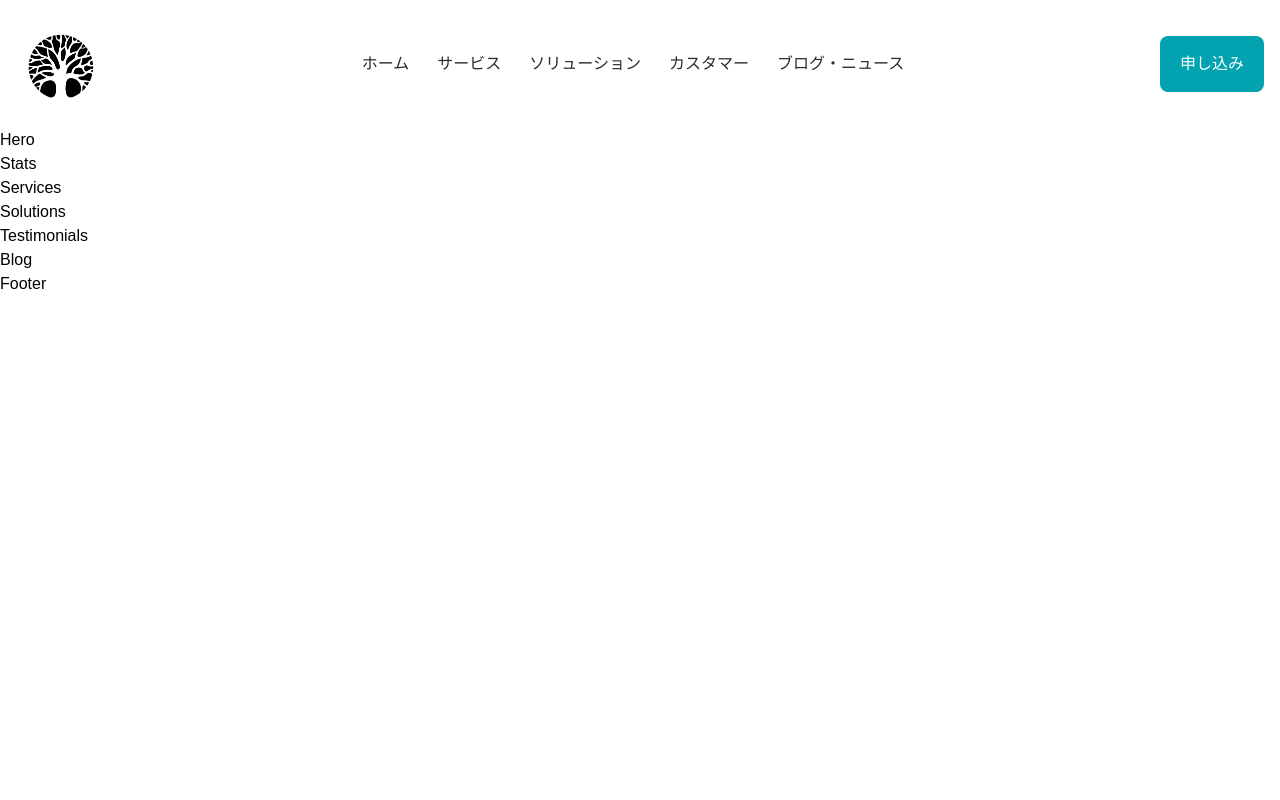
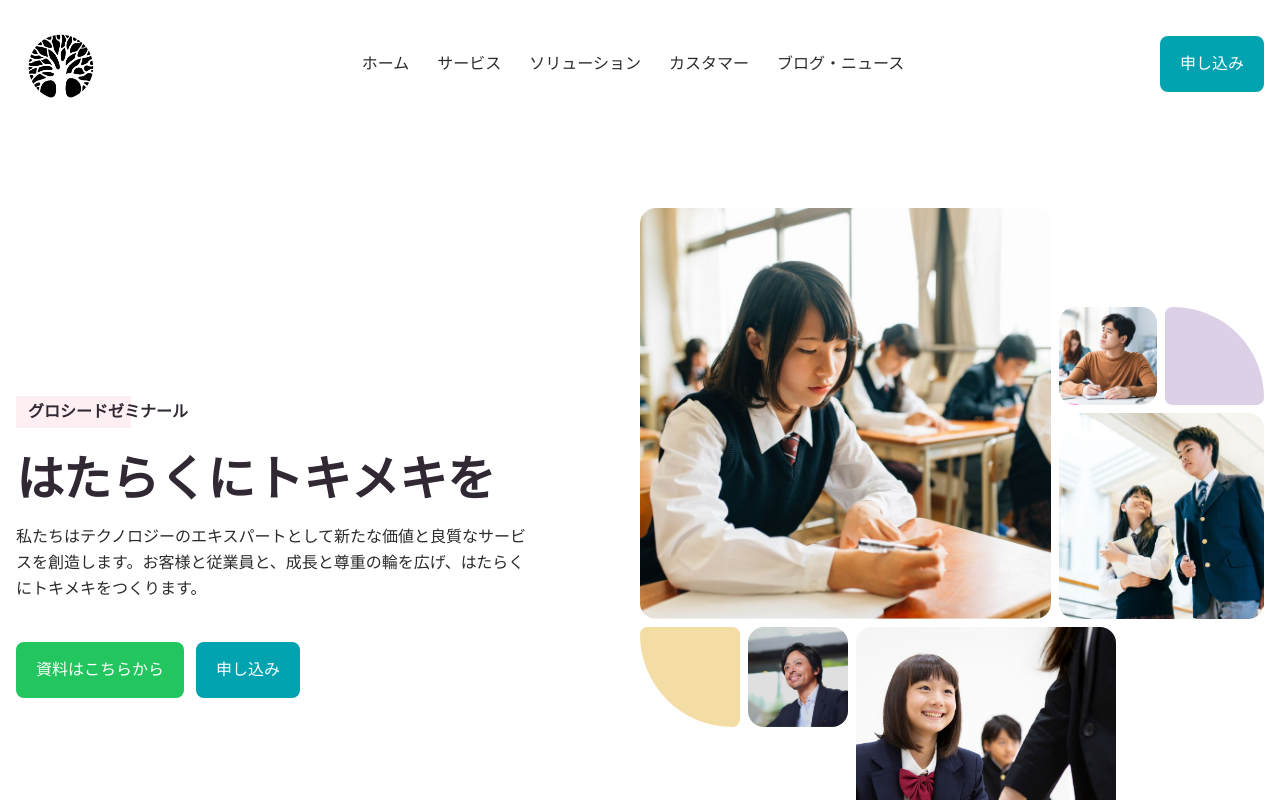
Before and after one commit to tajimamsk/next-tailwind-hp, a Next.js app: page / in a window 1280 px wide. Shown: the top 800 px of the page. Built offline with nearby package versions, Linux system fonts and the light colour scheme; a web font is replaced by a local one.

Commit message:
スタイリング

```diff
--- a/app/globals.css
+++ b/app/globals.css
@@ -7,3 +7,8 @@
   transition-all ease-in-out duration-300 hover:bg-[#1e50a2]
   hover:shadow-lg hover:-top-1 relative top-0 inline-block;
 }
+.btnGreen {
+  @apply py-4 px-5 text-white rounded-lg bg-green-500 transition-all
+  ease-in-out duration-300 hover:bg-[#006e54] hover:shadow-lg hover:-top-1
+  relative top-0 inline-block;
+}
--- a/components/Hero.js
+++ b/components/Hero.js
@@ -1,7 +1,118 @@
+import Image from "next/image";
+import Link from "next/link";
 import React from "react";
 
+const heroContent = {
+  text: {
+    subTitle: "グロシードゼミナール",
+    title: "はたらくにトキメキを",
+    discription:
+      "私たちはテクノロジーのエキスパートとして新たな価値と良質なサービスを創造します。お客様と従業員と、成長と尊重の輪を広げ、はたらくにトキメキをつくります。",
+  },
+  images: {
+    img1: "/assets/hero-img-1.jpg",
+    img2: "/assets/hero-img-2.jpg",
+    img3: "/assets/hero-img-3.jpg",
+    img5: "/assets/hero-img-4.jpg",
+    img4: "/assets/hero-img-5.jpg",
+  },
+};
+
 const Hero = () => {
-  return <div>Hero</div>;
+  return (
+    <>
+      <section id="home" className="py-20">
+        <div className="container px-4 mx-auto">
+          <div className="lg:flex justify-between items-center">
+            {/* left */}
+            <div className="lg:w-5/12 mb-10 lg:mb-0">
+              <span className='inline-block py-1 pl-3 text-heading font-semibold relative mb-7 before:content-[" "] before:absolute before:w-2/3 before:bg-pinkLight before:left-0 before:top-0 before:bottom-0 before:z-[-1]'>
+                {heroContent.text.subTitle}
+              </span>
+              <h1 className="text-4xl lg:text-5xl font-bold text-heading mb-5">
+                {heroContent.text.title}
+              </h1>
+              <p className="leading-relaxed text-body mb-10">
+                {heroContent.text.discription}
+              </p>
+              <div className="flex space-x-3">
+                <Link href={""} className="btnGreen">
+                  資料はこちらから
+                </Link>
+                <Link href={""} className="btnBlue">
+                  申し込み
+                </Link>
+              </div>
+            </div>
+
+            {/* right */}
+            <div className="lg:w-6/12 space-y-2">
+              {/* top */}
+              <div className="flex space-x-2 items-stretch">
+                <div className="w-8/12">
+                  <Image
+                    src={heroContent.images.img1}
+                    width={397}
+                    height={406}
+                    alt="img1"
+                    className="object-cover h-full w-full rounded-2xl"
+                  />
+                </div>
+                <div className="w-4/12 self-end space-y-2">
+                  <div className="grid grid-cols-2 gap-2">
+                    <div>
+                      <Image
+                        src={heroContent.images.img2}
+                        width={437}
+                        height={437}
+                        alt="img2"
+                        className="object-cover h-full w-full rounded-2xl"
+                      />
+                    </div>
+                    <div className="bg-purpleLight rounded-2xl rounded-tr-[200px]" />
+                  </div>
+                  <div>
+                    <Image
+                      src={heroContent.images.img3}
+                      width={374}
+                      height={392}
+                      alt="img3"
+                      className="object-cover h-full w-full rounded-2xl"
+                    />
+                  </div>
+                </div>
+              </div>
+
+              {/* bottom */}
+              <div className="flex space-x-2">
+                <div className="w-4/12">
+                  <div className="grid grid-cols-2 gap-2">
+                    <div className="bg-yellowLight rounded-2xl rounded-bl-[200px]" />
+                    <Image
+                      src={heroContent.images.img4}
+                      width={394}
+                      height={394}
+                      alt="img4"
+                      className="object-cover h-full w-full rounded-2xl"
+                    />
+                  </div>
+                </div>
+                <div className="w-5/12">
+                  <Image
+                    src={heroContent.images.img5}
+                    width={446}
+                    height={495}
+                    alt="img5"
+                    className="object-cover h-full w-full rounded-2xl"
+                  />
+                </div>
+              </div>
+            </div>
+          </div>
+        </div>
+      </section>
+    </>
+  );
 };
 
 export default Hero;
```
